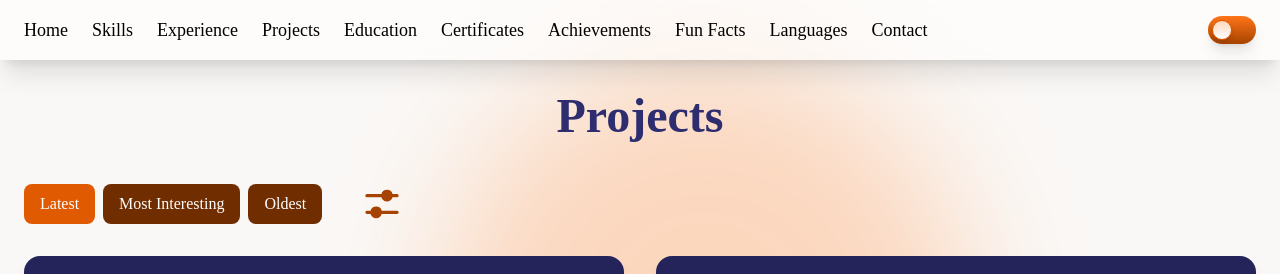
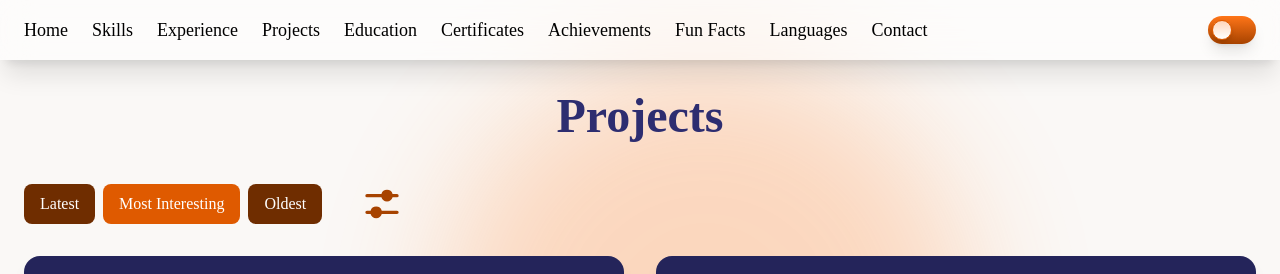
Before and after one commit to Nagham-Qarqamaz/portfolio, a React (Vite) app: page /portfolio/projects in a window 1280 px wide. Shown: the top 274 px of the page. Built offline with nearby package versions, Linux system fonts and the light colour scheme; a web font is replaced by a local one.

Commit message:
projects order and gap

```diff
--- a/src/sections/Projects.tsx
+++ b/src/sections/Projects.tsx
@@ -8,7 +8,7 @@ import Tick from "../assets/icons/Tick";
 const { projects, projectsSkills } = getProjects();
 
 function Projects() {
-    const [orderBy, setOrderBy] = useState("Latest");
+    const [orderBy, setOrderBy] = useState("Most Interesting");
     const [showFilters, setShowFilters] = useState(false);
     const [selectedSkills, setSelectedSkills] = useState(
         new Set(projectsSkills)
@@ -169,7 +169,7 @@ function Projects() {
                     </div>
                 </div>
             </div>
-            <div className="grid lg:grid-cols-2 gap-4 sm:gap-8">
+            <div className="grid lg:grid-cols-2 gap-x-4 gap-y-8 sm:gap-8">
                 {showedProjects.map((project, index) => (
                     <ProjectCard
                         key={index}
```
